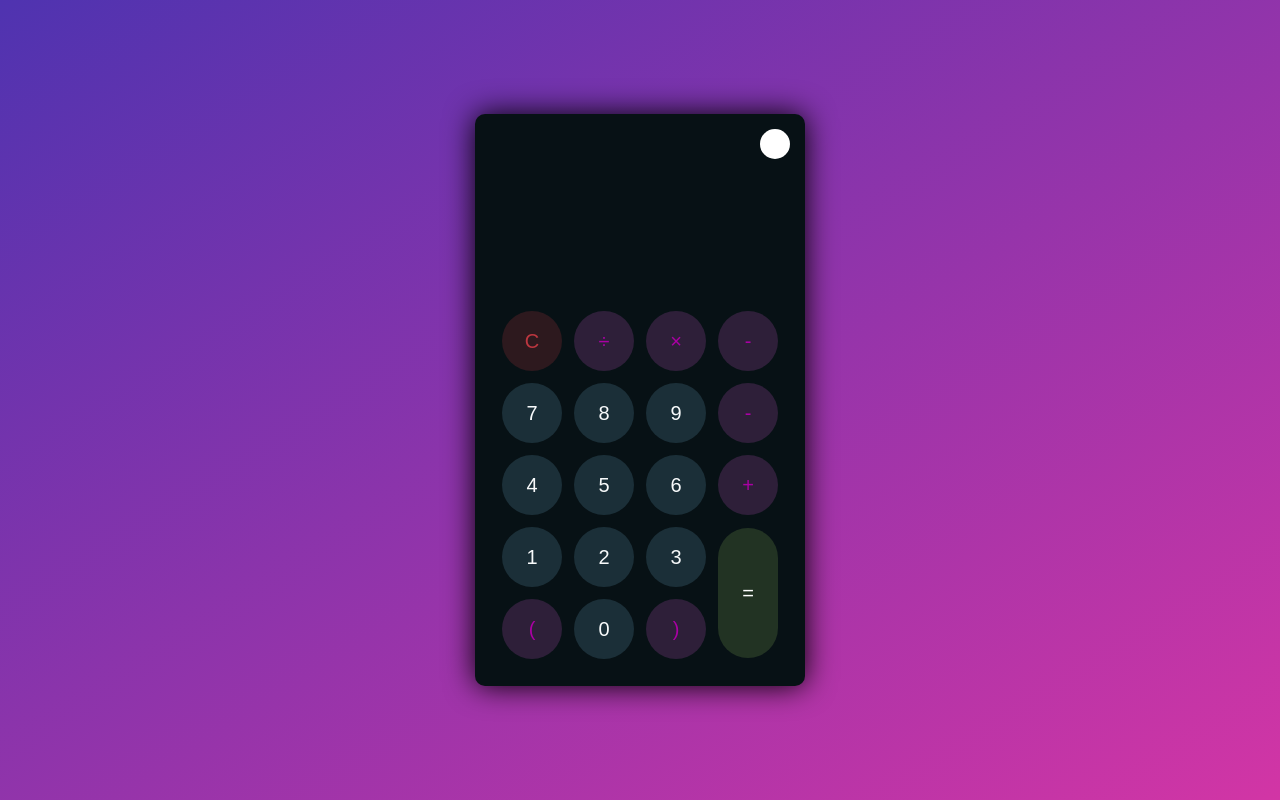
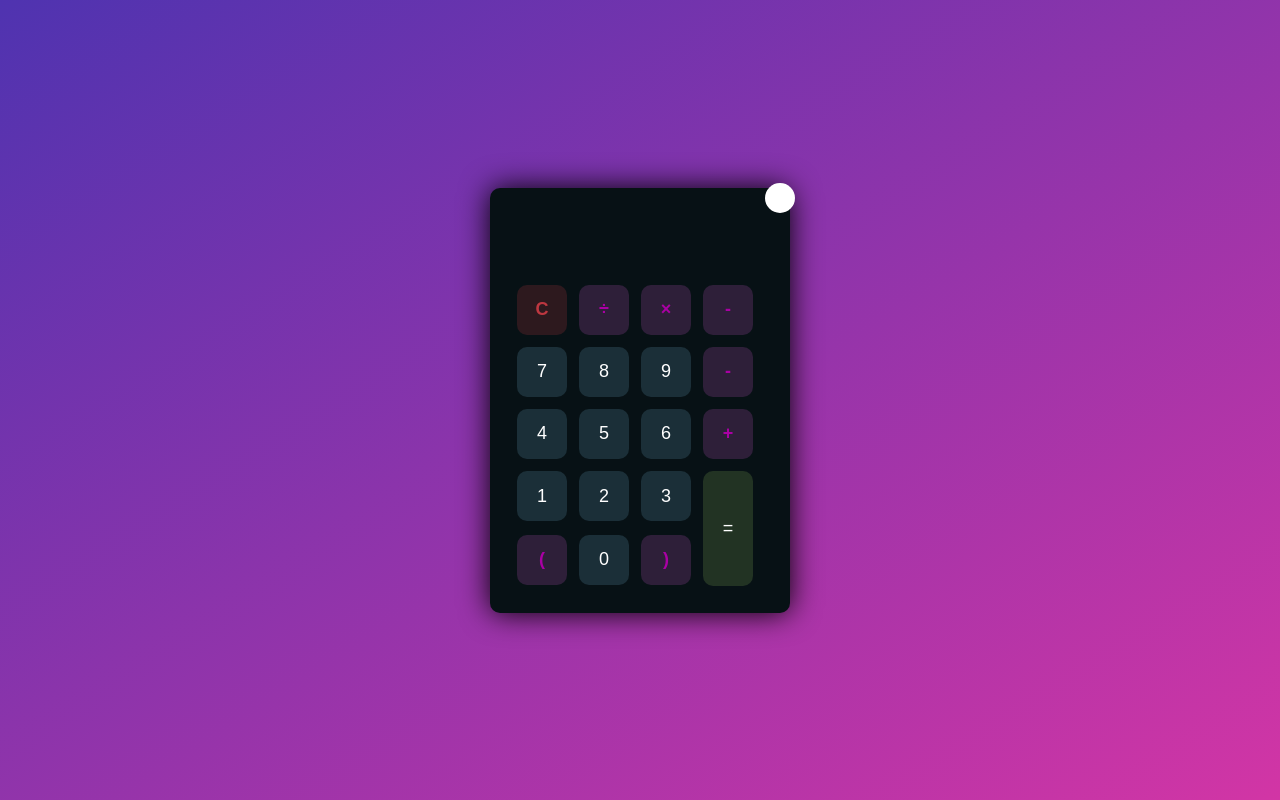
Before and after one commit to Mudra1804/Mode-Changing-Calculator, a plain HTML site: page Mode changing calculator/index.html in a window 1280 px wide. Drawn offline with Linux system fonts and the light colour scheme.

Commit message:
style.css

```diff
--- a/Mode changing calculator/style.css
+++ b/Mode changing calculator/style.css
@@ -23,16 +23,16 @@ body {
 }
 .calculator {
     position: relative;
-    height: auto;
-    width: auto;
     padding: 20px;
+    width: 300px;
     border-radius: 10px;
     box-shadow: 0 0 30px #000;
 }
+
 .theme-toggler {
     position: absolute;
-    top: 30px;
-    right: 30px;
+    top: 10px;
+    right: 10px;
     color: #fff;
     cursor: pointer;
     z-index: 1;
@@ -55,77 +55,95 @@ body {
     z-index: -1;
 }
 #display {
-    margin: 0 10px;
-    height: 150px;
-    width: auto;
-    max-width: 270px;
-    display: flex;
-    align-items: flex-end;
-    justify-content: flex-end;
-    font-size: 30px;
-    margin-bottom: 20px;
-    overflow-x: scroll;
-}
-#display::-webkit-scrollbar {
-    display: block;
-    height: 3px;
+    margin: 10px 0;
+    height: 50px;
+    font-size: 24px;
+    color: #000;
+    overflow-x: auto;
+    text-align: right;
 }
 button {
-    height: 60px;
-    width: 60px;
+    height: 50px;
+    width: 50px;
     border: 0;
-    border-radius: 30px;
+    border-radius: 10px;
     margin: 5px;
-    font-size: 20px;
+    font-size: 18px;
     cursor: pointer;
-    transition: all 200ms ease;
+    transition: transform 200ms ease;
 }
 button:hover {
     transform: scale(1.1);
 }
 button#equal {
-    height: 130px;
+    height: 115px;
 }
+
+
 .calculator {
     background-color: #fff;
-}
-.calculator #display {
-    color: #0a1e23;
-}
-.calculator button#clear {
-    background-color: #c6111ea4;
-    color: #000000;
-}
-.calculator button.btn-number {
-    background-color: #c3eaff;
-    color: #000000;
-}
-.calculator button.btn-operator {
-    background-color: #ffd0fb;
-    color: #000000;
-}
-.calculator button.btn-equal {
-    background-color: #adf9e7;
     color: #000;
 }
+
+.calculator #display {
+    color: #000;
+}
+
+.calculator button {
+    background-color: #f1f1f1;
+    color: #000;
+}
+
+.calculator button#clear {
+    background-color: #ffcccc;
+    color: #b30000;
+}
+
+.calculator button.btn-operator {
+    background-color: #e6e6e6;
+    color: #000;
+    font-weight: bold;
+}
+
+.calculator button.btn-number {
+    background-color: #ffffff;
+    color: #000;
+}
+
+.calculator button.btn-equal {
+    background-color: #ccffcc;
+    color: #006600;
+}
+
+
 .calculator.dark {
     background-color: #071115;
 }
+
 .calculator.dark #display {
-    color: #ffffff;
+    color: #fff;
 }
+
+.calculator.dark button {
+    background-color: #1b2f38;
+    color: #f8fafb;
+}
+
 .calculator.dark button#clear {
     background-color: #2d191e;
     color: #bd3740;
 }
-.calculator.dark button.btn-number {
-    background-color: #1b2f38;
-    color: #f8fafb;
-}
+
 .calculator.dark button.btn-operator {
     background-color: #2e1f39;
     color: #aa00a4;
 }
+
+.calculator.dark button.btn-number {
+    background-color: #1b2f38;
+    color: #ffffff;
+}
+
 .calculator.dark button.btn-equal {
     background-color: #223323;
     color: #ffffff;
```
